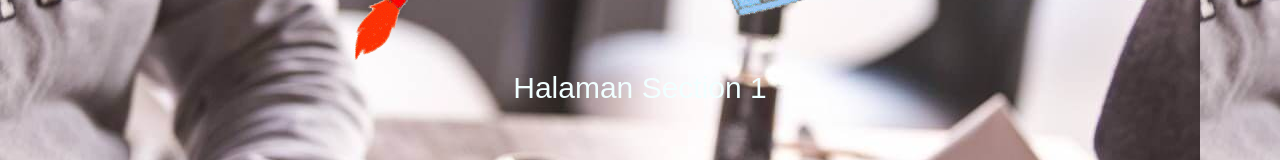
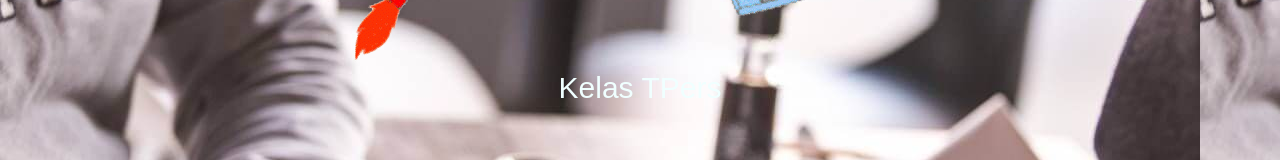
Before and after one commit to nadiladin/ruangnadila, a plain HTML site: page index.html in a window 1280 px wide. Shown: the part 366-526 px from the top of the page. Drawn offline with Linux system fonts and the light colour scheme.

Commit message:
Update index.html

```diff
--- a/index.html
+++ b/index.html
@@ -18,7 +18,7 @@
             <img src="img/logo.png">
             ><br/>
             <h1 class="judul">
-            Halaman Section 1
+            Kelas TPers
             </h1>
         </section>
         <!--section 2-->
```
